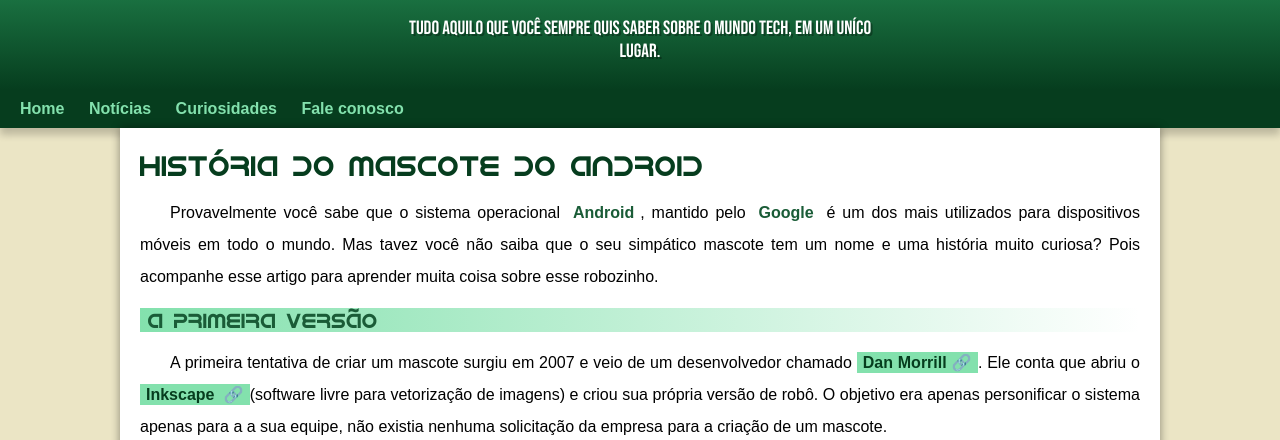
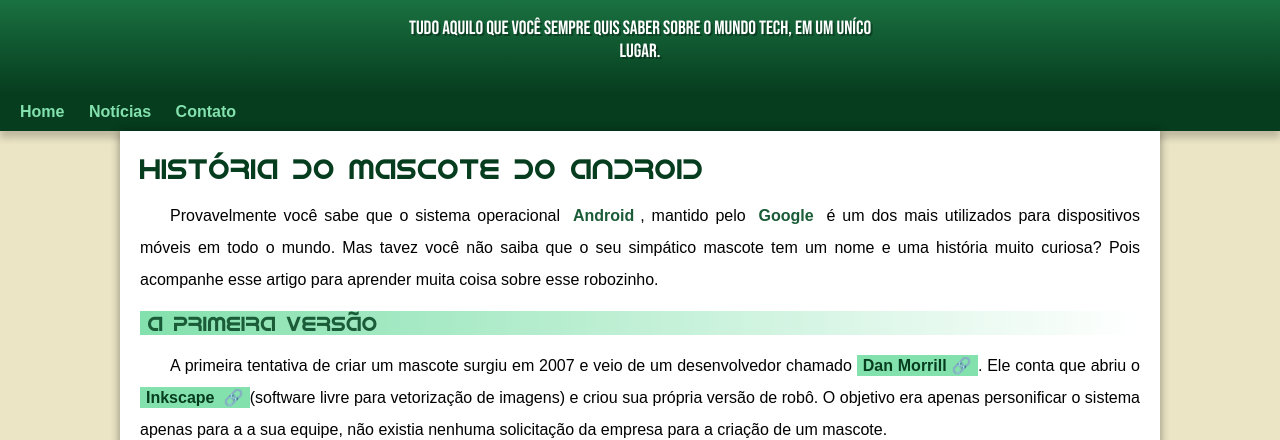
Before and after one commit to brino1/projeto-android, a plain HTML site: page index.html in a window 1280 px wide. Shown: the part 100-540 px from the top of the page. Drawn offline with Linux system fonts and the light colour scheme.

Commit message:
problema de padding corrigido

```diff
--- a/index.html
+++ b/index.html
@@ -15,8 +15,7 @@
         <nav>
             <a href="#">Home</a>
             <a href="#">Notícias</a>
-            <a href="#">Curiosidades</a>
-            <a href="#">Fale conosco</a>
+            <a href="#">Contato</a>
         </nav>
     <main>
         <article>
--- a/style/style.css
+++ b/style/style.css
@@ -59,7 +59,7 @@ header > p {
     padding-right: 10px;
     padding-left: 10px;
     margin: auto;
-    margin-bottom: 20px;
+    padding-bottom: 30px;
     text-shadow: 2px 2px 0px rgba(0, 0, 0, 0.315);
 }
 
```
